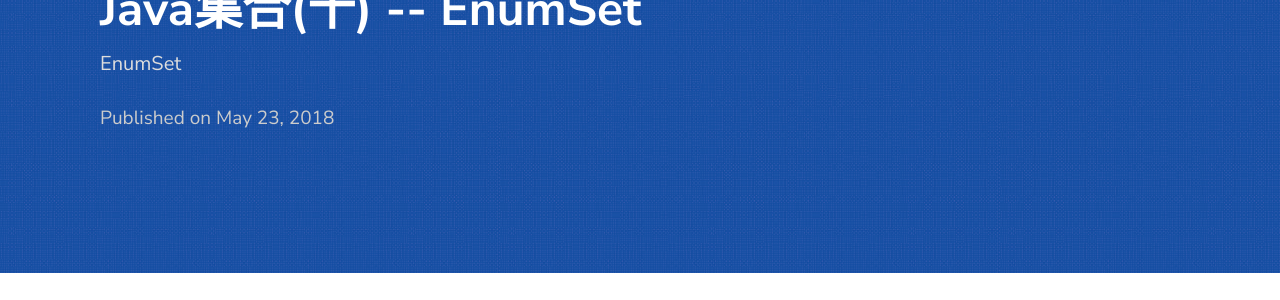
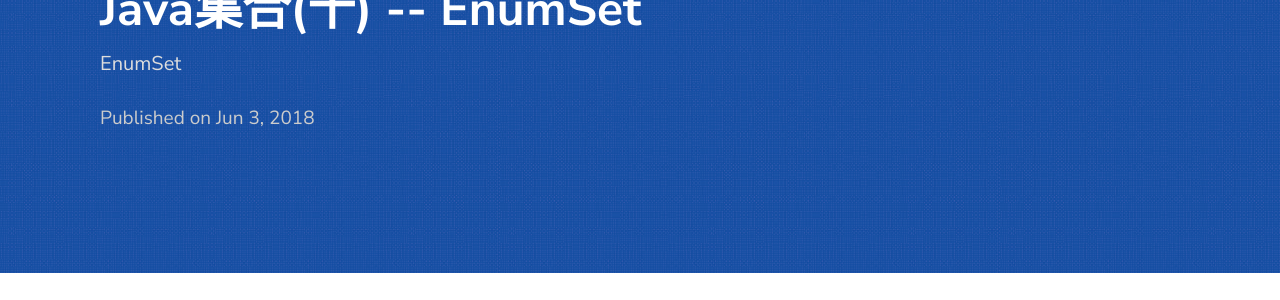
Before and after one commit to swz1993/swz1993.github.io, a Jekyll site: the page built from _posts/2019-06-03-EnumSet.markdown, in a window 1280 px wide and 900 px high. Shown: the part 139-439 px from the top of the window. Built offline with Jekyll 4.4.1, drawn with Linux system fonts in a browser that asks for light colours.

Commit message:
Update 2019-06-03-EnumSet.markdown

```diff
--- a/_posts/2019-06-03-EnumSet.markdown
+++ b/_posts/2019-06-03-EnumSet.markdown
@@ -1,7 +1,7 @@
 ---
 layout: post
 title:  "Java集合(十) -- EnumSet"
-date:   2018-05-23 21:03:36 +0530
+date:   2018-06-03 21:03:36 +0530
 description: EnumSet
 ---
 
```
